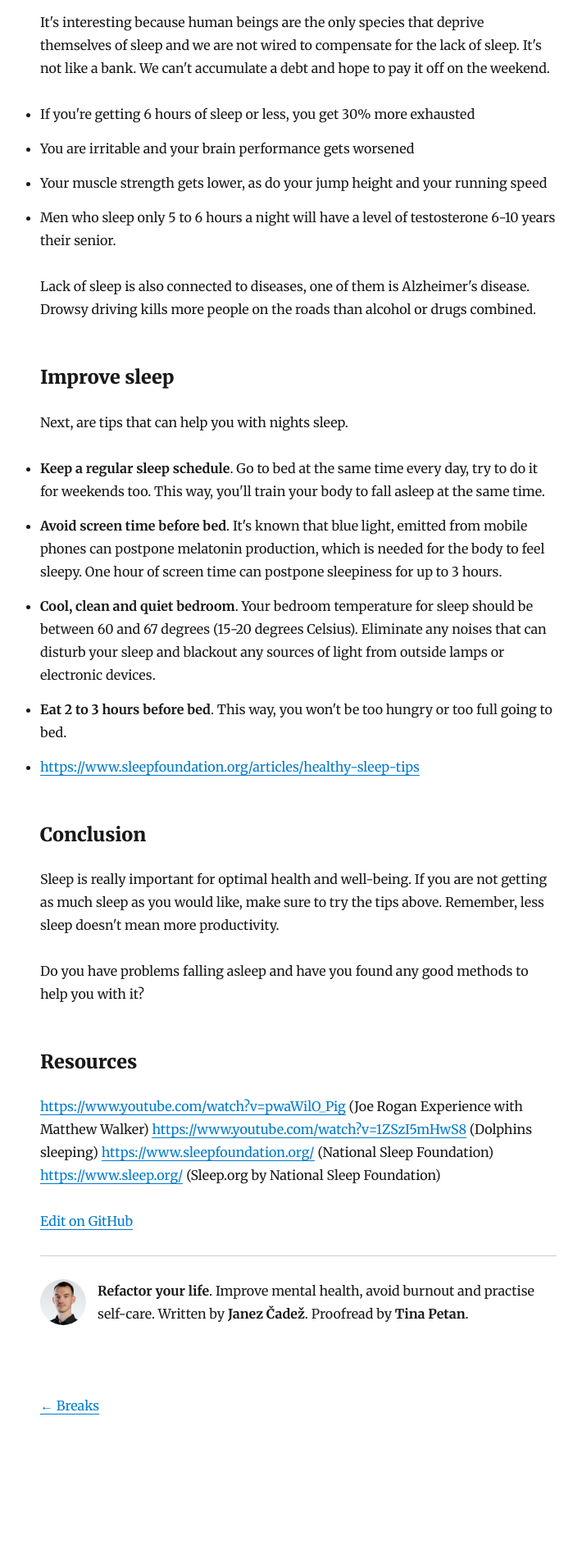
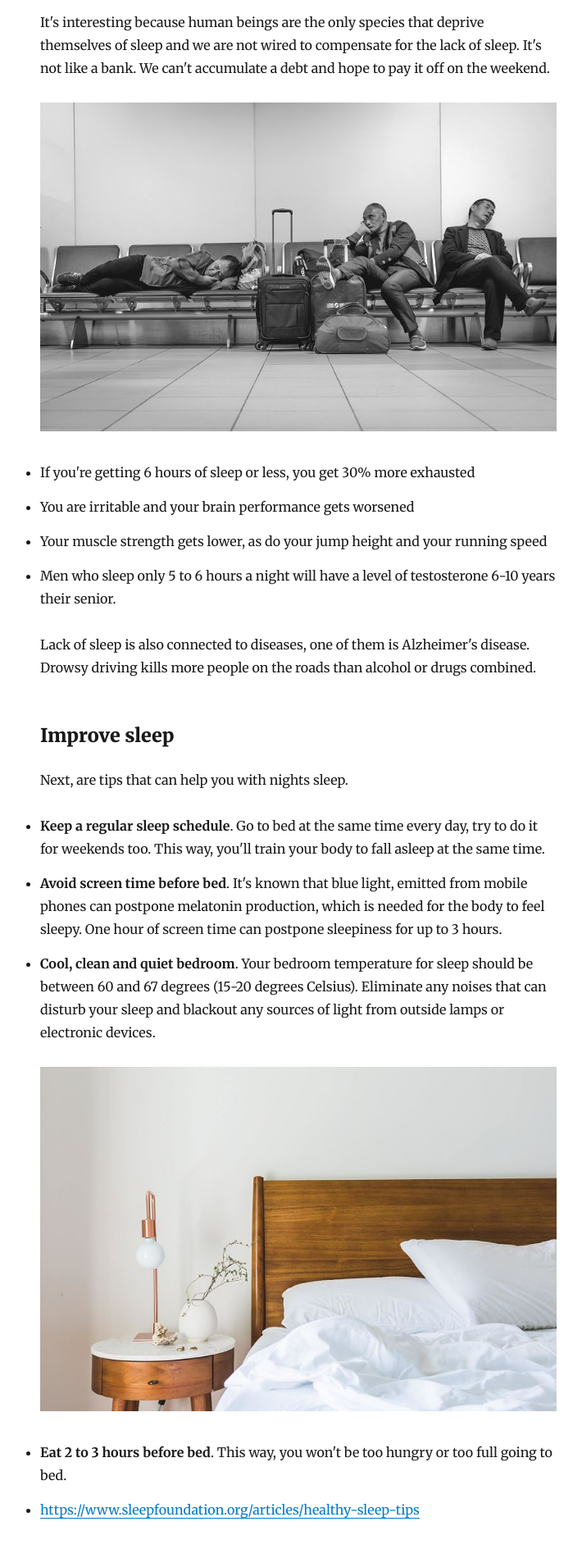
Before and after one commit to jamzi/devhealth, a Gatsby site: page /sleep/ in a window 1280 px wide. Shown: the part 1260-3160 px from the top of the page at 82% size, without its empty margins (276-986 px from the left). Before the commit the page ends 3072 px from the top, so only its background shows below. Built offline with nearby package versions, Linux system fonts and the light colour scheme; Gatsby itself is replaced by a stand-in of ours; some packages are replaced by stand-ins of ours.

Commit message:
added images

```diff
--- a/content/blog/sleep/index.md
+++ b/content/blog/sleep/index.md
@@ -22,6 +22,8 @@ Outside factors like lightness and darkness can also impact on the internal cloc
 
 It's interesting because human beings are the only species that deprive themselves of sleep and we are not wired to compensate for the lack of sleep. It's not like a bank. We can't accumulate a debt and hope to pay it off on the weekend.
 
+![Airport sleep](./airport-sleep.jpg)
+
 - If you're getting 6 hours of sleep or less, you get 30% more exhausted
 
 - You are irritable and your brain performance gets worsened
@@ -42,6 +44,8 @@ Next, are tips that can help you with nights sleep.
 
 - **Cool, clean and quiet bedroom**. Your bedroom temperature for sleep should be between 60 and 67 degrees (15-20 degrees Celsius). Eliminate any noises that can disturb your sleep and blackout any sources of light from outside lamps or electronic devices.
 
+![Bedroom](./bedroom.jpg)
+
 - **Eat 2 to 3 hours before bed**. This way, you won't be too hungry or too full going to bed.
 
 - https://www.sleepfoundation.org/articles/healthy-sleep-tips
```
Also changed, not shown: content/blog/sleep/airport-sleep.jpg (added), content/blog/sleep/bedroom.jpg (added).
